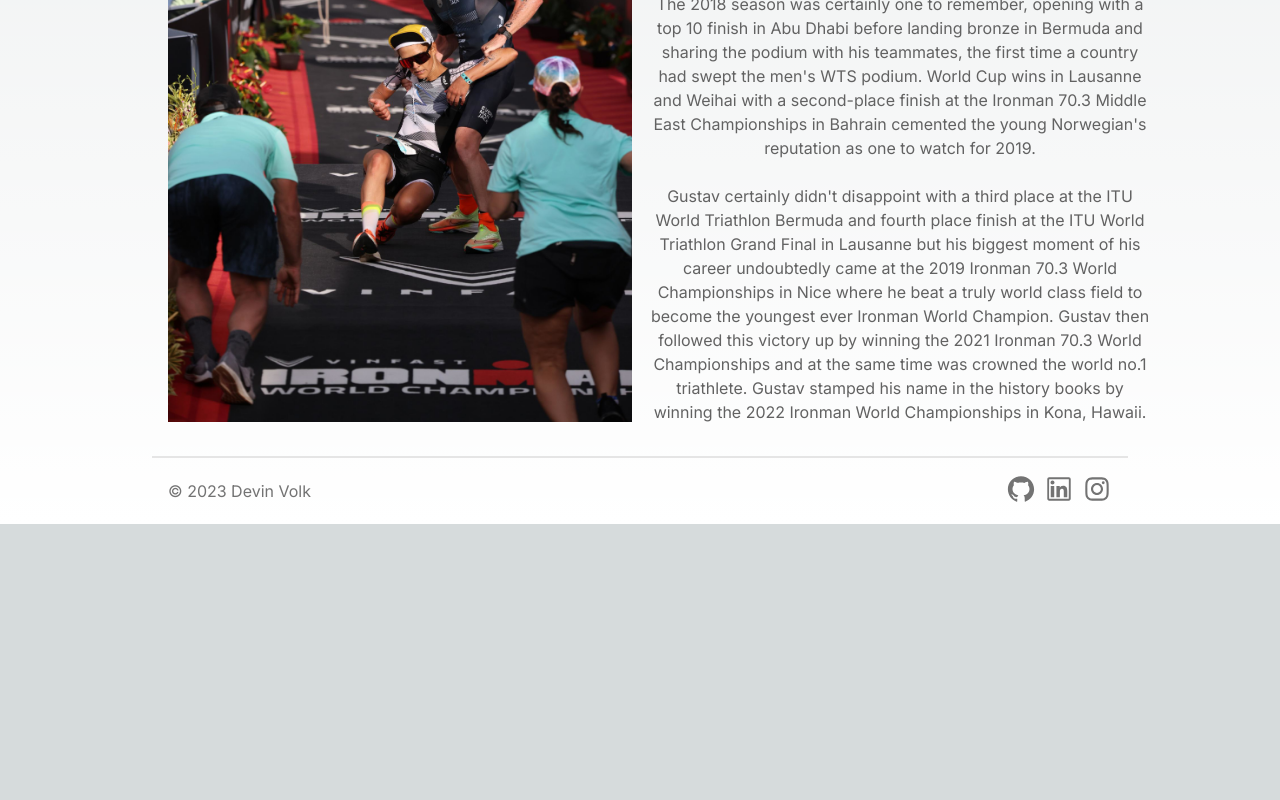
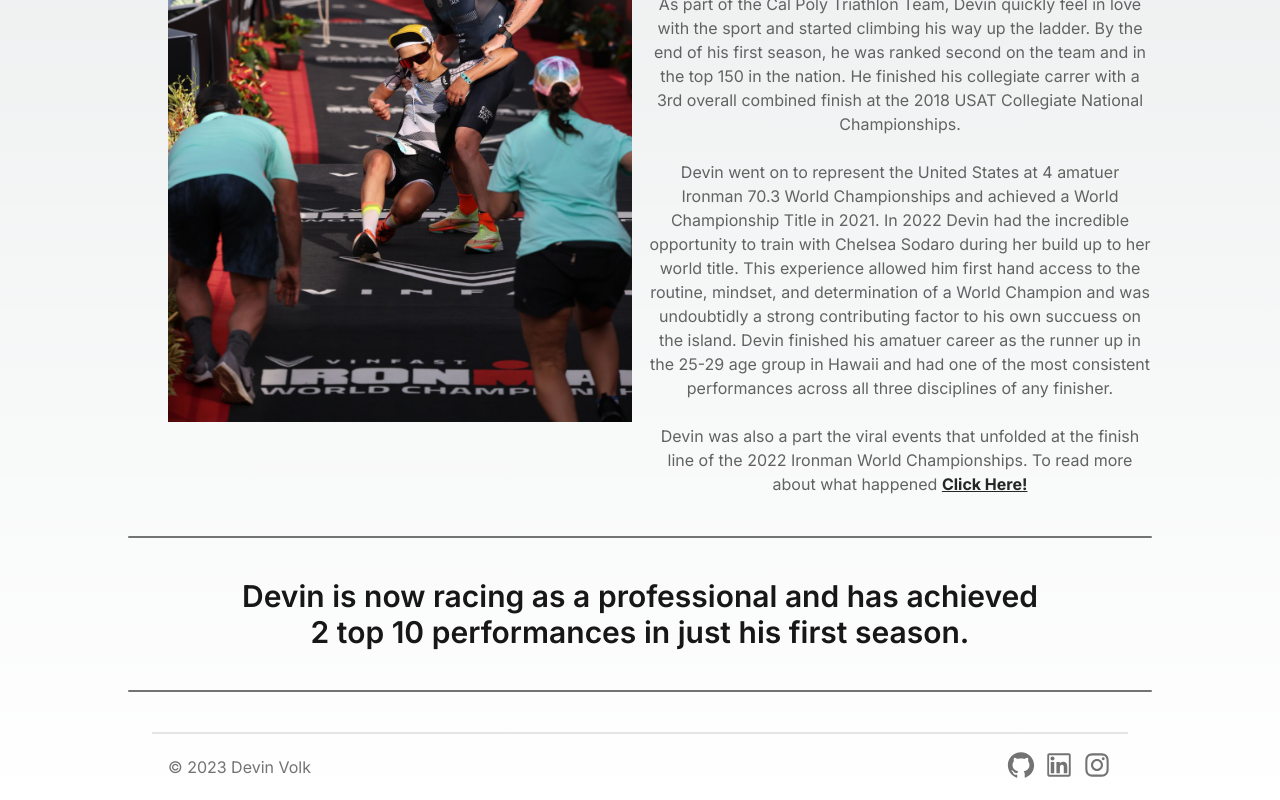
Before and after one commit to devinvolk/coaching_website, a Next.js app: page / in a window 1280 px wide. Shown: the part 1326-2126 px from the top of the page. Before the commit the page ends 1850 px from the top, so only its background shows below. Built offline with nearby package versions, Linux system fonts and the light colour scheme.

Commit message:
Styled the main section of the home page

```diff
--- a/app/page.js
+++ b/app/page.js
@@ -22,37 +22,64 @@ export default function Home() {
             <Image
               src={finish}
               alt="Devin Volk carrying a female competitor across the finish line at the 2022 Ironman World Championships in Kona after he had finished"
-              style={{ maxHeight: '650px', maxWidth: '473px'}}
+              style={{ maxHeight: "650px", maxWidth: "473px" }}
             />
           </div>
           <div className="lg:col-start-4 lg:col-end-7">
-            <h2 className="text-3xl italic semi-bold text-center mb-4">About Devin</h2>
+            <h2 className="text-3xl italic semi-bold text-center mb-4">
+              About Devin
+            </h2>
             <p className="text-center text-[#626262]">
-              Born in Bergen, Norway in 1996, Gustav won his first national
-              titles in 2014, winning both the triathlon and duathlon, and went
-              on to score a top 10 finish in the Junior World Championships the
-              following year. After a testing transition into the world of Elite
-              racing, Gustav found consistency in 2017 and a first World Cup
-              gold in Karlovy Vary thanks to a brilliant ride and run. <br /><br /> The
-              2018 season was certainly one to remember, opening with a top 10
-              finish in Abu Dhabi before landing bronze in Bermuda and sharing
-              the podium with his teammates, the first time a country had swept
-              the men's WTS podium. World Cup wins in Lausanne and Weihai with a
-              second-place finish at the Ironman 70.3 Middle East Championships
-              in Bahrain cemented the young Norwegian's reputation as one to
-              watch for 2019. <br /><br /> Gustav certainly didn't disappoint with a third
-              place at the ITU World Triathlon Bermuda and fourth place finish
-              at the ITU World Triathlon Grand Final in Lausanne but his biggest
-              moment of his career undoubtedly came at the 2019 Ironman 70.3
-              World Championships in Nice where he beat a truly world class
-              field to become the youngest ever Ironman World Champion. Gustav
-              then followed this victory up by winning the 2021 Ironman 70.3
-              World Championships and at the same time was crowned the world
-              no.1 triathlete. Gustav stamped his name in the history books by
-              winning the 2022 Ironman World Championships in Kona, Hawaii.
+              Born in Corvallis, Oregon in 1994, Devin grew up participating
+              primarily in team sports. In high school, he was a 4 sport varisty
+              athlete and accumilated 10 varisty letters in Soccer, Cross
+              Country, Alpine Ski Racing, and Track. After high school, he
+              attending California Polytechnic State University and this is
+              where he first started triathlon.
+              <br />
+              <br />
+              As part of the Cal Poly Triathlon Team, Devin quickly feel in love
+              with the sport and started climbing his way up the ladder. By the
+              end of his first season, he was ranked second on the team and in
+              the top 150 in the nation. He finished his collegiate carrer with
+              a 3rd overall combined finish at the 2018 USAT Collegiate National
+              Championships.
+              <br />
+              <br />
+              Devin went on to represent the United States at 4 amatuer Ironman
+              70.3 World Championships and achieved a World Championship Title
+              in 2021. In 2022 Devin had the incredible opportunity to train
+              with Chelsea Sodaro during her build up to her world title. This
+              experience allowed him first hand access to the routine, mindset,
+              and determination of a World Champion and was undoubtidly a strong
+              contributing factor to his own succuess on the island. Devin
+              finished his amatuer career as the runner up in the 25-29
+              age group in Hawaii and had one of the most consistent
+              performances across all three disciplines of any finisher.
+              <br />
+              <br />
+              Devin was also a part the viral events that unfolded at the finish
+              line of the 2022 Ironman World Championships. To read more about
+              what happened{" "}
+              <span>
+                <a
+                  href="https://www.slowtwitch.com/Interview/Be_Like_Devin_Volk_8562.html"
+                  target="_blank"
+                  rel="noopener noreferrer"
+                  className="font-bold text-neutral-800 underline"
+                >
+                  Click Here!
+                </a>
+              </span>
             </p>
           </div>
         </div>
+        <hr className="my-10 border-t-2 border-neutral-500 rounded-full" />
+        <h2 className="text-3xl text-center font-semibold w-4/5 mx-auto text-neutral-900">
+          Devin is now racing as a professional and has achieved 2 top 10
+          performances in just his first season.
+        </h2>
+        <hr className="my-10 border-t-2 border-neutral-500 rounded-full" />
       </div>
     </div>
   );
```
